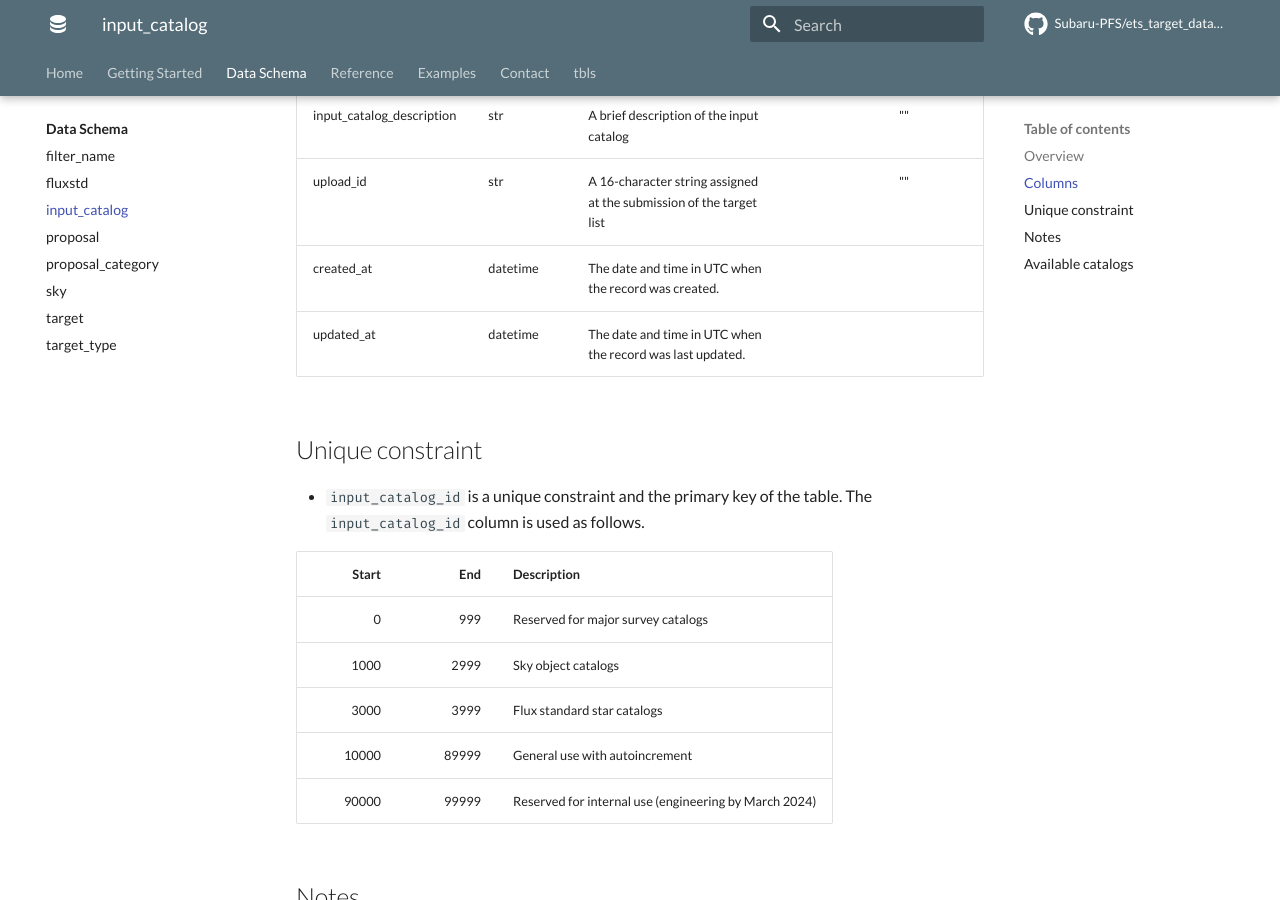
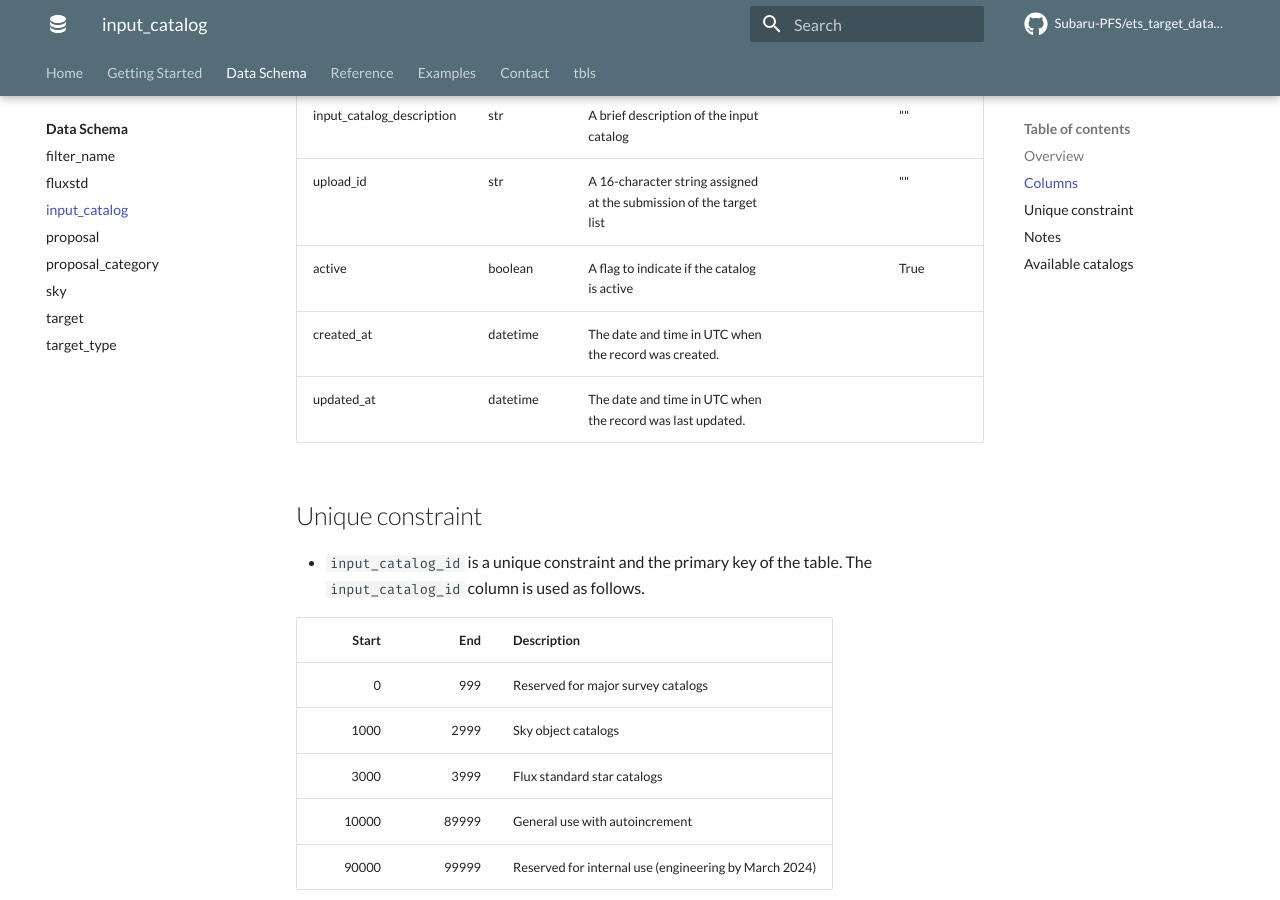
Before and after one commit to Subaru-PFS/ets_target_database, an MkDocs documentation site: the page built from docs/schema/input_catalog.md, in a window 1280 px wide and 900 px high, scrolled down 482 px. Built offline with MkDocs 1.6.1 and Material for MkDocs 9.7.7, drawn with Linux system fonts in a browser that asks for light colours; plug-ins that fetch from the network failed and are left out; comment, search, counter and statistics services are not loaded.

Commit message:
doc change

```diff
--- a/docs/schema/input_catalog.md
+++ b/docs/schema/input_catalog.md
@@ -9,11 +9,12 @@ The `input_catalog` table is used to store the information on catalogs for sourc
 Here are the columns in the `input_catalog` table:
 
 | Column Name               | Type     | Description                                                         | Required[^1] | Default |
-| ------------------------- | -------- | ------------------------------------------------------------------- | ------------ | ------- |
+|---------------------------|----------|---------------------------------------------------------------------|--------------|---------|
 | input_catalog_id          | int      | The ID of the input catalog                                         | (\*)         |         |
 | input_catalog_name        | str      | The name of the input catalog                                       | \*           |         |
 | input_catalog_description | str      | A brief description of the input catalog                            |              | ""      |
 | upload_id                 | str      | A 16-character string assigned at the submission of the target list |              | ""      |
+| active                    | boolean  | A flag to indicate if the catalog is active                         |              | True    |
 | created_at                | datetime | The date and time in UTC when the record was created.               |              |         |
 | updated_at                | datetime | The date and time in UTC when the record was last updated.          |              |         |
 
@@ -24,7 +25,7 @@ Here are the columns in the `input_catalog` table:
 - `input_catalog_id` is a unique constraint and the primary key of the table. The `input_catalog_id` column is used as follows.
 
 | Start |   End | Description                                           |
-| ----: | ----: | ----------------------------------------------------- |
+|------:|------:|-------------------------------------------------------|
 |     0 |   999 | Reserved for major survey catalogs                    |
 |  1000 |  2999 | Sky object catalogs                                   |
 |  3000 |  3999 | Flux standard star catalogs                           |
@@ -41,7 +42,7 @@ Command line tools will check the IDs when one tries to insert a new record with
 These are example of the available input catalogs.
 
 | input_catalog_id | input_catalog_name   | input_catalog_description                      |
-| ---------------: | -------------------- | ---------------------------------------------- |
+|-----------------:|----------------------|------------------------------------------------|
 |                0 | simulated            | simulated catalog                              |
 |                1 | gaia_dr1             | Gaia Data Release 1                            |
 |                2 | gaia_dr2             | Gaia Data Release 2                            |
```
Also changed, not shown: docs/tbls/README.md (+1 -1 lines), docs/tbls/public.fluxstd.md (+1 -1 lines), docs/tbls/public.sky.md (+1 -1 lines).
